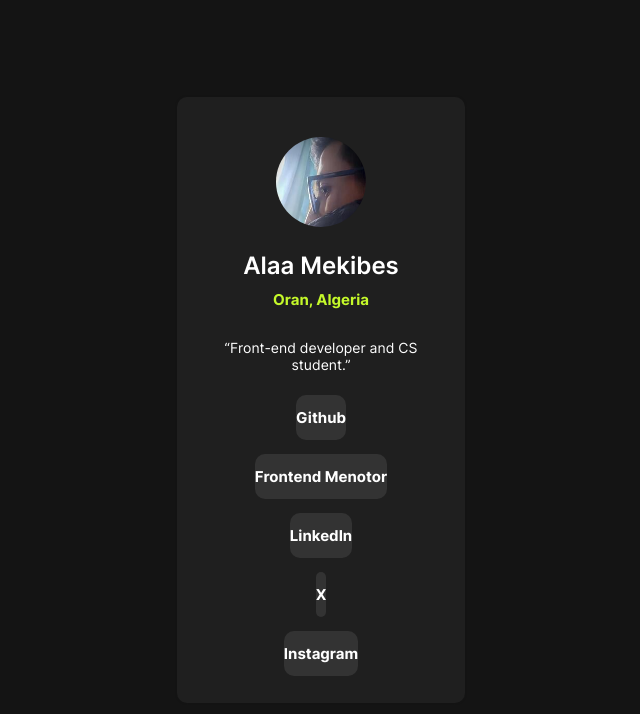
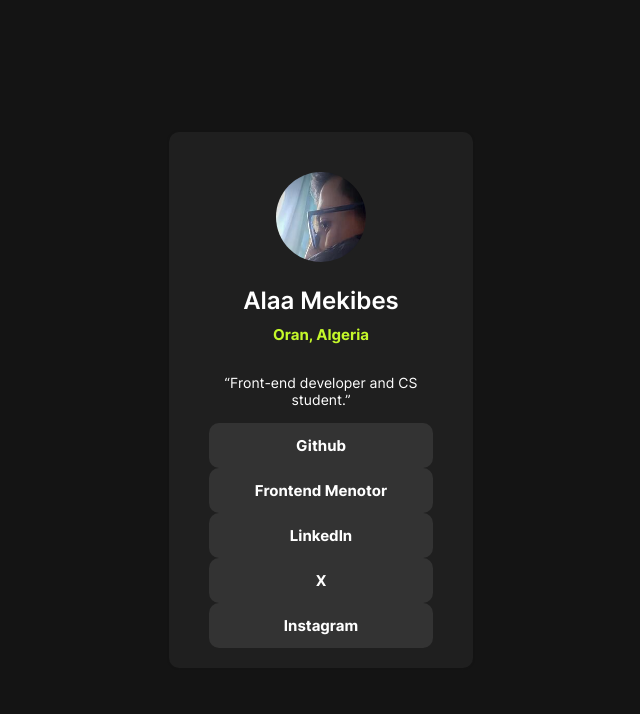
Before and after one commit to alaa-mekibes/social-links-profile-frontend-mentor, a plain HTML site: page index.html in a window 1280 px wide. Shown: the whole page, without its empty margins (319-959 px from the left). Drawn offline with Linux system fonts and the light colour scheme.

Commit message:
Update style.css

```diff
--- a/css/style.css
+++ b/css/style.css
@@ -49,7 +49,7 @@ body {
 /* Start content */
 .logIn {
     width: 100%;
-    max-width: 18rem;
+    max-width: 19rem;
     background-color: var(--box-bg);
     padding: 1.25rem;
     margin: 0 1.25rem;
@@ -85,19 +85,23 @@ body {
     flex-direction: column;
     align-items: center
 }
+.links li {
+    width: 100%
+    margin: 0.438rem auto;
+    background-color: var(--link-bg);
+    padding: 0.813rem 0;
+    width: 100%;
+    border-radius: 10px;
+    transition: 0.3s
+}
 .links a {
     display: block;
-    margin: 0.438rem auto;
     font-size: var(--paragraph-s);
     text-decoration: none;
     color: var(--white);
     text-transform: capitalize;
     font-weight: bold;
-    background-color: var(--link-bg);
-    padding: 0.813rem 0;
-    width: 100%;
-    border-radius: 10px;
-    transition: 0.3s
+    width: 100%
 }
 .links a:hover {
     background-color: var(--paragraph-c);
```
